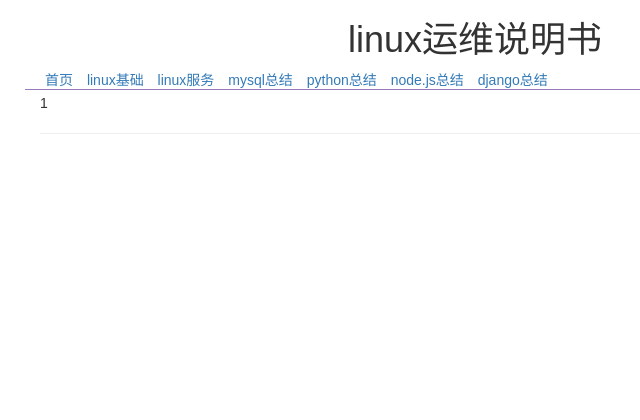
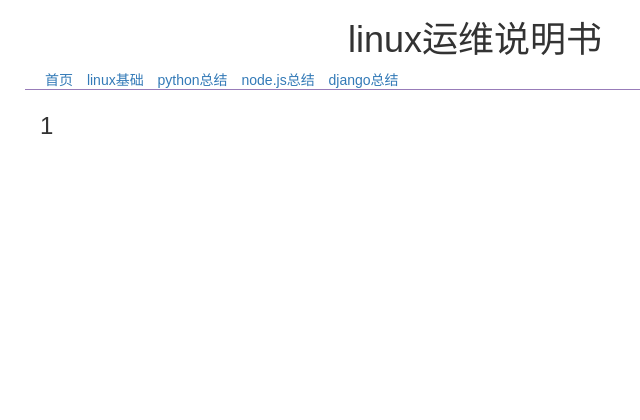
Before and after one commit to xiaotuanyu120/markdown_build_static_html, a Flask app: page /1 in a window 1280 px wide. Shown: the top 420 px of the page, without its empty margins (165-805 px from the left). Run offline with Flask 2, Linux system fonts and the light colour scheme; some libraries are stand-ins or nearby versions.

Commit message:
modify content list display

```diff
--- a/MyBlog/templates/base.html
+++ b/MyBlog/templates/base.html
@@ -32,8 +32,6 @@
           <ul class="list-inline" style="padding-left:20px;">
             <li><a href="/">首页</a></li>
             <li><a href="/linux">linux基础</a></li>
-            <li><a href="/commonly_services">linux服务</a></li>
-            <li><a href="/mysql">mysql总结</a></li>
             <li><a href="/python">python总结</a></li>
             <li><a href="/node.js">node.js总结</a></li>
             <li><a href="/django">django总结</a></li>
--- a/MyBlog/templates/categories_base.html
+++ b/MyBlog/templates/categories_base.html
@@ -3,10 +3,11 @@
 {% block md %}
 <ul class="list-unstyled">
 	{% set cat = request.path[1:] %}
-	<li>{{ cat }}</li>
-	<hr/>
+	<h3>{{ cat }}</h3>
 	<div class="list-group">
 		{% for sub_cat in TOPIC_DICT.get(cat, {}).keys() %}
+			<hr/>
+			<h4>{{ sub_cat }}</h4>
 			{% for t in TOPIC_DICT[cat].get(sub_cat, []) %}
 			<li><a href="{{ t[1] }}">{{ t[0] }}</a></li>
 			{% endfor %}
```
